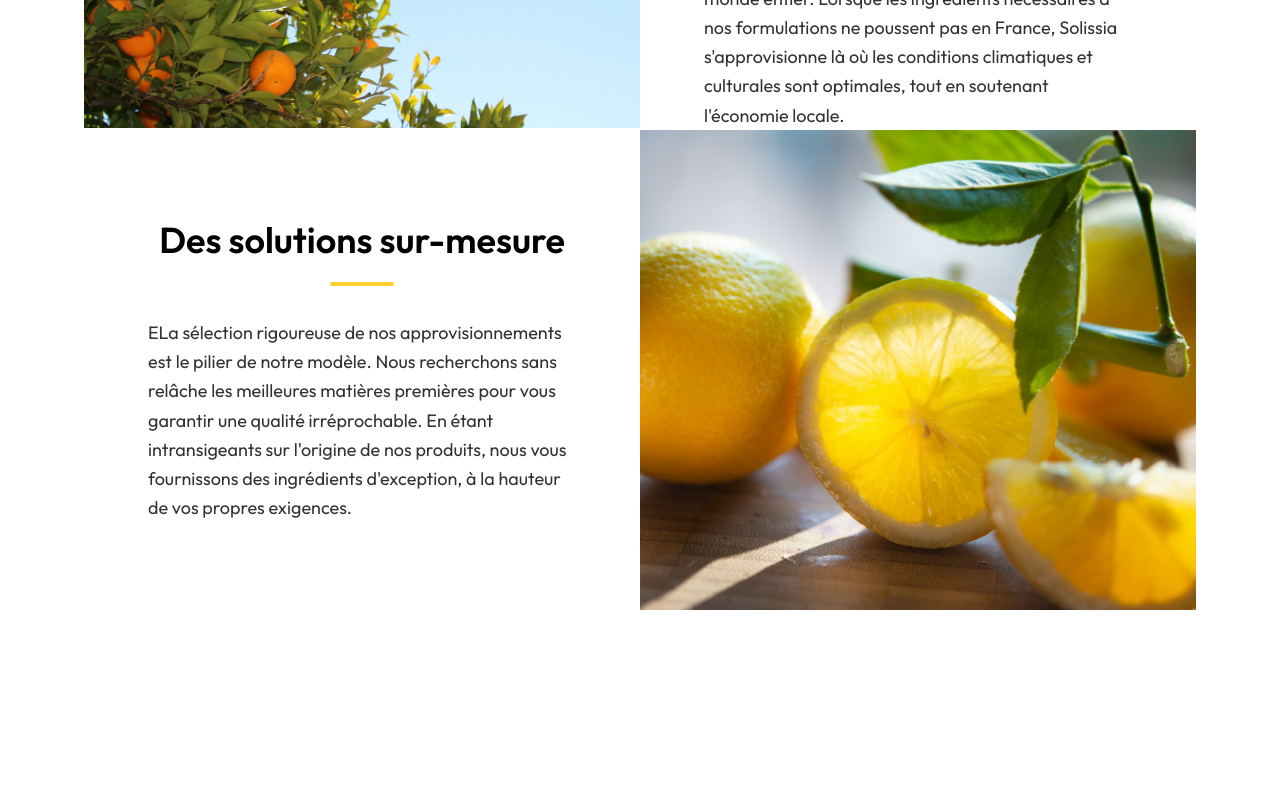
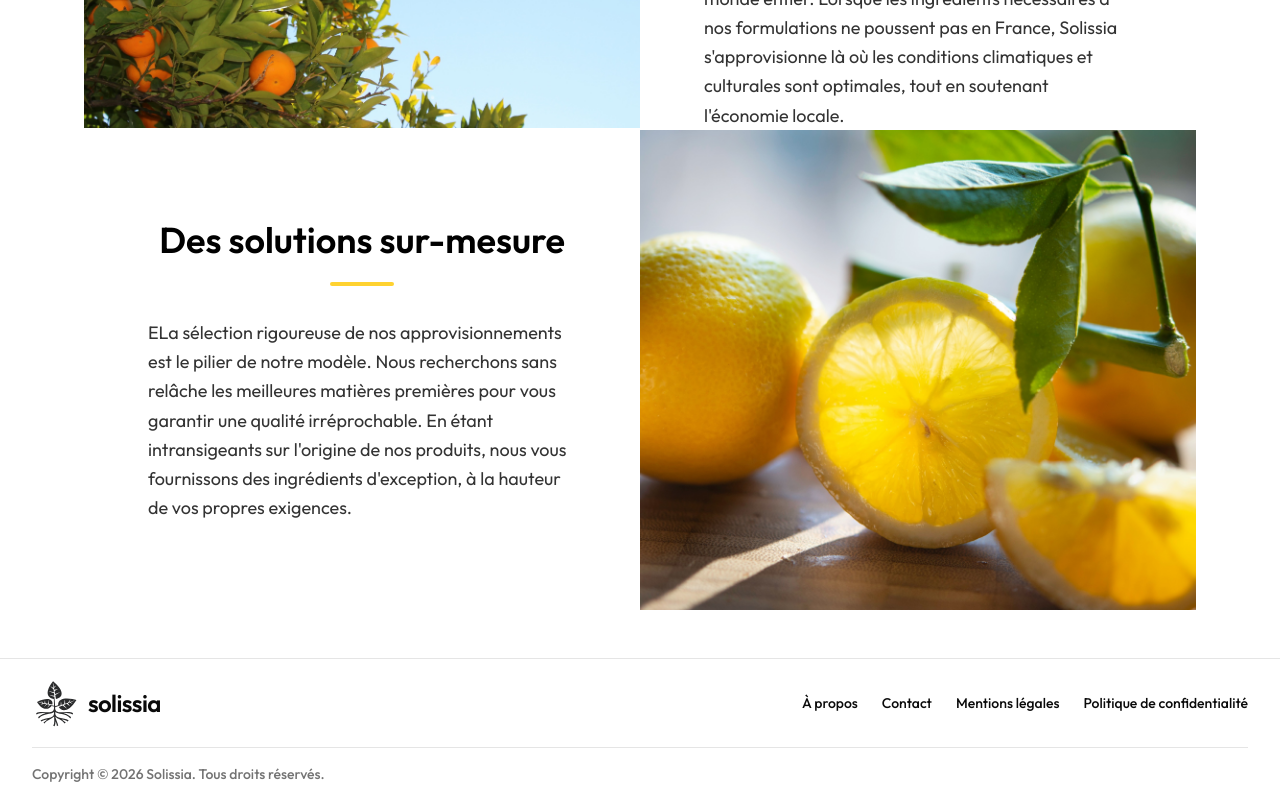
Before and after one commit to jazetjaz01/solissia, a Next.js app: page / in a window 1280 px wide. Shown: the part 1874-2674 px from the top of the page. Before the commit the page ends 2532 px from the top, so only its background shows below. Built offline with nearby package versions, Linux system fonts and the light colour scheme.

Commit message:
update navbar

```diff
--- a/app/layout.tsx
+++ b/app/layout.tsx
@@ -1,5 +1,6 @@
 import type { Metadata } from "next";
 import { Geist_Mono, Outfit } from "next/font/google";
+import Footer from "@/components/footer";
 import Navbar from "@/components/navbar";
 import "./globals.css";
 
@@ -27,6 +28,7 @@ export default function RootLayout({ children }: LayoutProps<"/">) {
       <body className="min-h-full flex flex-col">
         <Navbar />
         {children}
+        <Footer />
       </body>
     </html>
   );
--- /dev/null
+++ b/components/footer.tsx
@@ -0,0 +1,56 @@
+import { cacheLife } from "next/cache";
+import Link from "next/link";
+import { Logo } from "@/components/logo";
+
+const links = [
+  {
+    title: "À propos",
+    href: "/#about",
+  },
+  {
+    title: "Contact",
+    href: "/#contact",
+  },
+  {
+    title: "Mentions légales",
+    href: "/#mentions-legales",
+  },
+  {
+    title: "Politique de confidentialité",
+    href: "/#confidentialite",
+  },
+];
+
+const CurrentYear = async () => {
+  "use cache";
+  cacheLife("days");
+  return new Date().getFullYear();
+};
+
+const Footer = () => {
+  return (
+    <footer className="border-t bg-background">
+      <div className="mx-auto w-full max-w-(--breakpoint-2xl) divide-y px-4 py-2 sm:px-6 lg:px-8">
+        <div className="flex flex-col items-center justify-between gap-4 pt-3 pb-5 sm:flex-row">
+          <Logo />
+
+          <ul className="flex flex-wrap items-center justify-center gap-x-6 gap-y-2 font-medium text-sm">
+            {links.map(({ title, href }) => (
+              <li key={title}>
+                <Link href={href}>{title}</Link>
+              </li>
+            ))}
+          </ul>
+        </div>
+        <div className="flex items-center justify-center pt-4 pb-2 sm:justify-start">
+          <p className="font-medium text-muted-foreground text-sm">
+            Copyright &copy; <CurrentYear /> Solissia. Tous droits
+            réservés.
+          </p>
+        </div>
+      </div>
+    </footer>
+  );
+};
+
+export default Footer;
```
